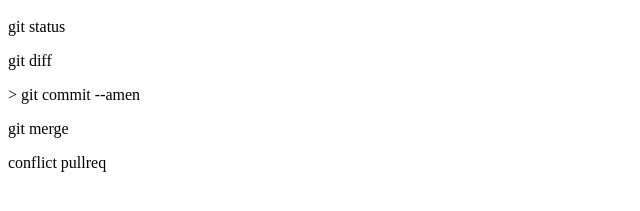
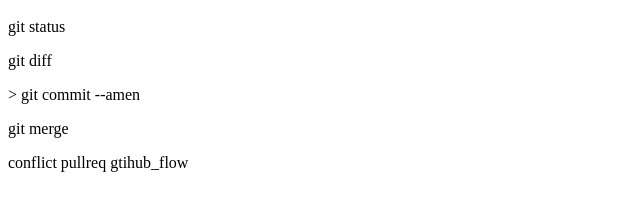
Before and after one commit to chi-sann/git_tutorial, a plain HTML site: page index.html in a window 1280 px wide. Shown: the part 65-276 px from the top of the page, without its empty margins (0-640 px from the left). Drawn offline with Linux system fonts and the light colour scheme.

Commit message:
github flow

```diff
--- a/index.html
+++ b/index.html
@@ -5,3 +5,4 @@
 <p>git merge</p>
 conflict
 pullreq
+gtihub_flow
```
